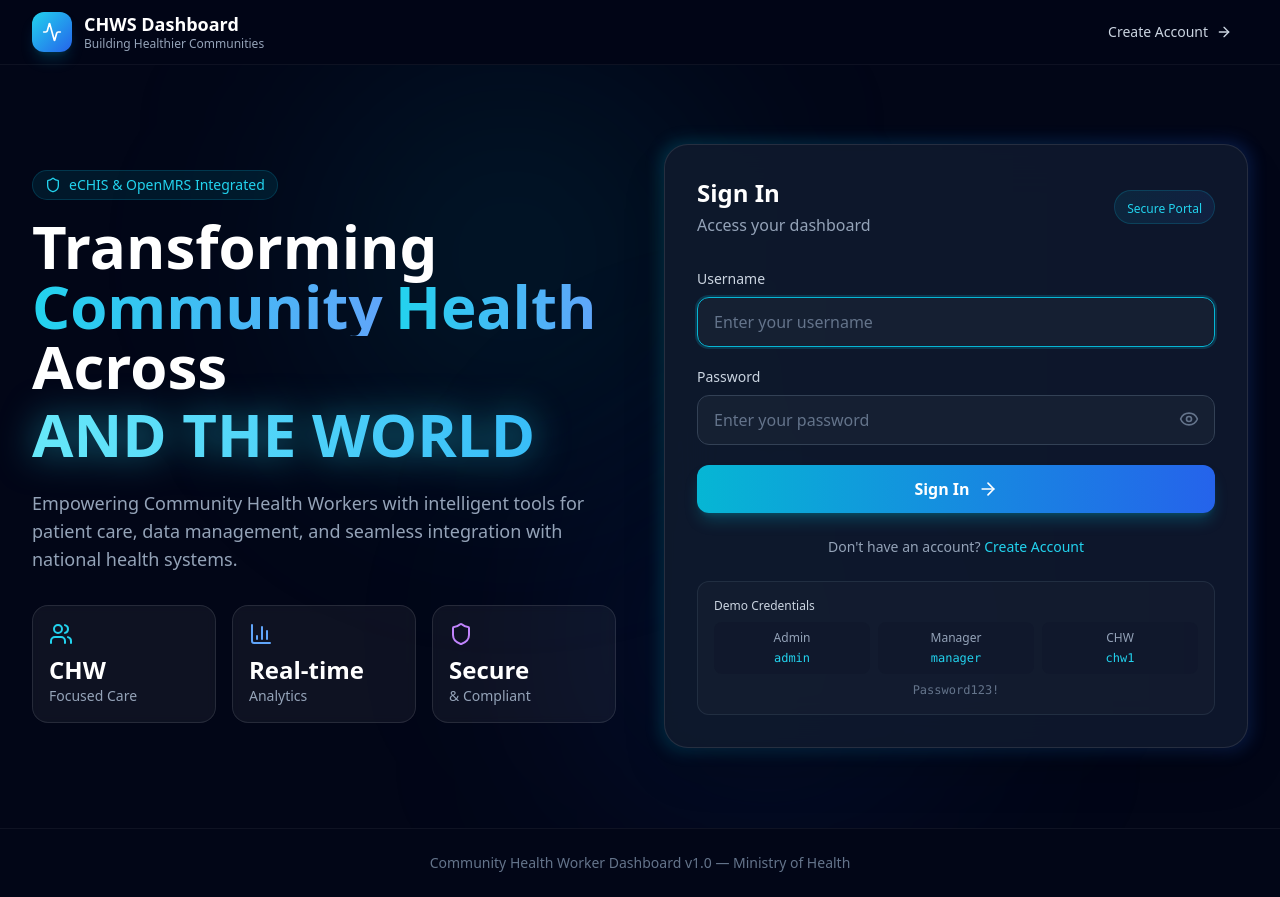
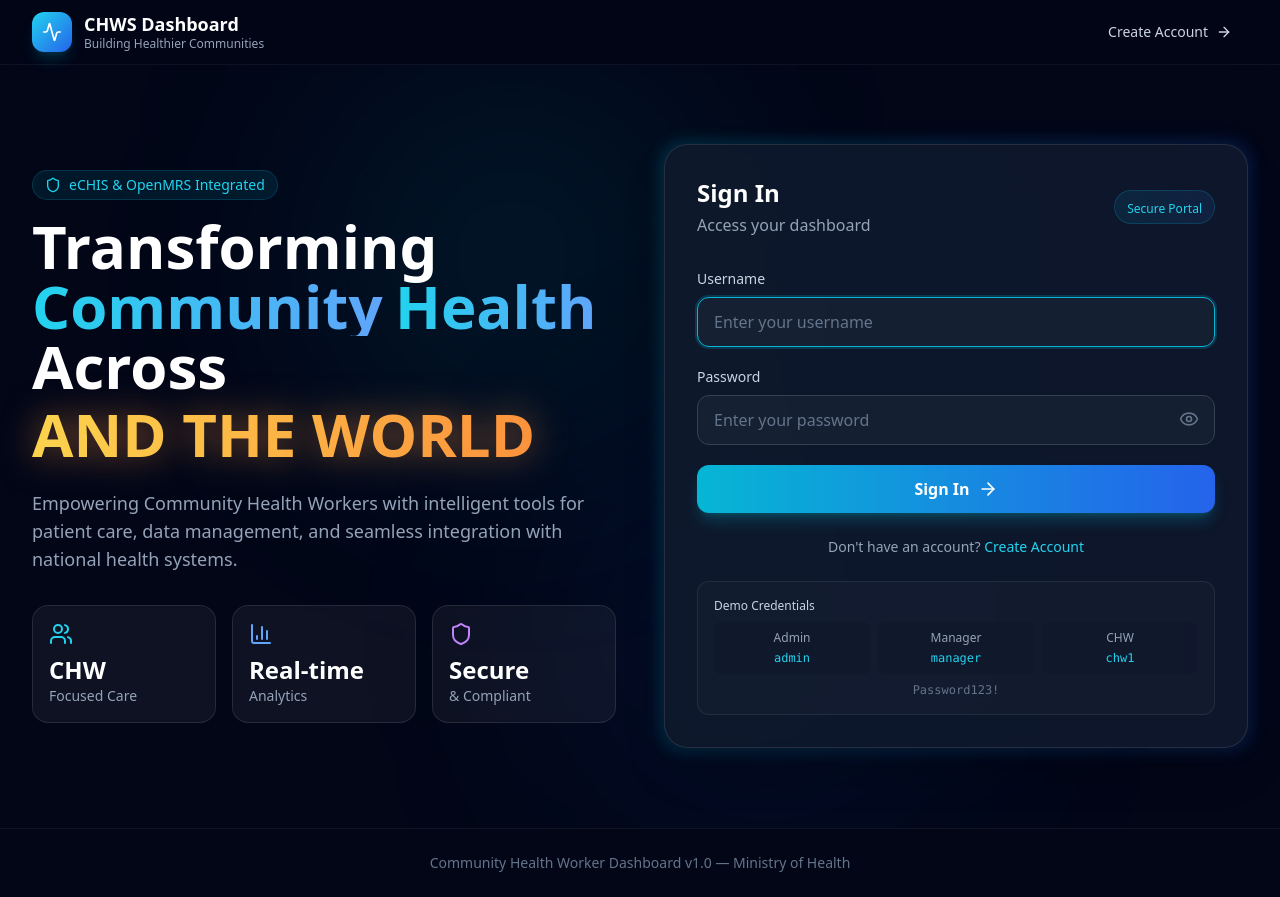
Before and after one commit to Ericmunyi/chws-dashboard, a React (Vite) app in the folder frontend/: page /login in a window 1280 px wide. Built offline with nearby package versions, Linux system fonts and the light colour scheme; no server answers.

Commit message:
style: sunset gradient for location word, smoother slide-up entrance

```diff
--- a/frontend/src/index.css
+++ b/frontend/src/index.css
@@ -146,17 +146,17 @@
 @keyframes location-word-in {
   from {
     opacity: 0;
-    transform: translateY(60%) rotateX(-90deg);
+    transform: translateY(0.45em) scale(0.98);
   }
   to {
     opacity: 1;
-    transform: translateY(0) rotateX(0deg);
+    transform: translateY(0) scale(1);
   }
 }
 
 .animate-location-word {
   background-size: 200% 200%;
-  animation: location-word-in 0.7s ease-out both;
+  animation: location-word-in 0.55s cubic-bezier(0.22, 1, 0.36, 1) both;
   transform-origin: bottom;
 }
 
--- a/frontend/src/pages/LoginPage.jsx
+++ b/frontend/src/pages/LoginPage.jsx
@@ -94,7 +94,7 @@ export default function LoginPage() {
                     <div className="mt-2 min-h-[1.15em]">
                       <span
                         key={LOCATIONS[locationIndex]}
-                        className="animate-location-word inline-block bg-gradient-to-r from-cyan-300 via-sky-400 to-fuchsia-500 bg-clip-text text-transparent drop-shadow-[0_0_18px_rgba(34,211,238,0.55)]"
+                        className="animate-location-word inline-block bg-gradient-to-r from-amber-300 via-orange-400 to-rose-500 bg-clip-text text-transparent drop-shadow-[0_0_18px_rgba(251,146,60,0.55)]"
                       >
                         {LOCATIONS[locationIndex]}
                       </span>
```
